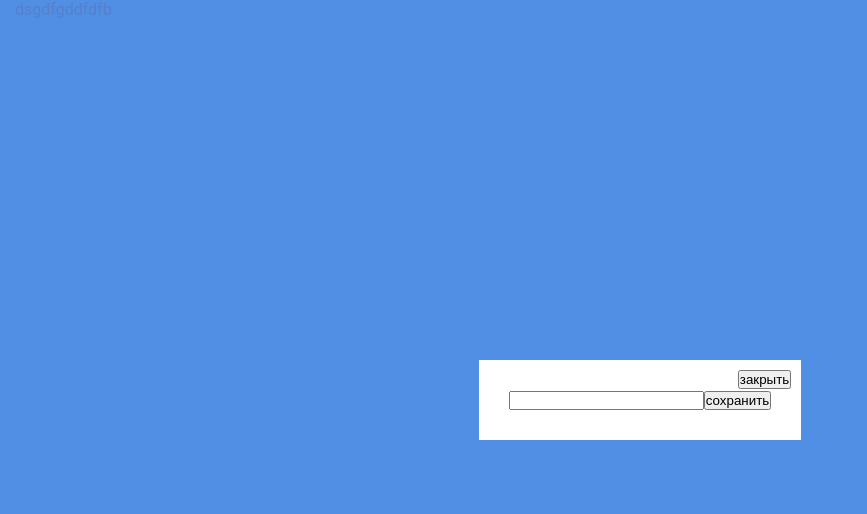
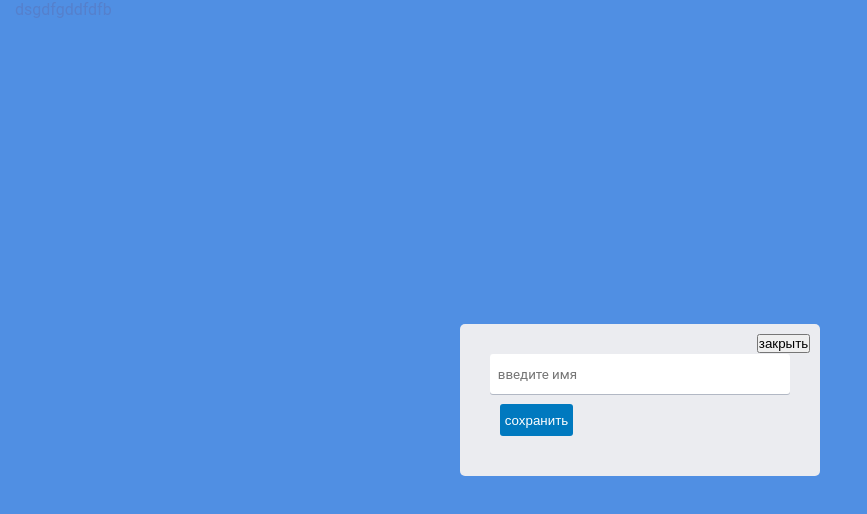
Before and after one commit to Pavel-Sol/trello, a React (Create React App) app: page / in a window 1280 px wide. Shown: the top 514 px of the page, without its empty margins (0-867 px from the left). Built offline with nearby package versions, Linux system fonts and the light colour scheme.

Commit message:
feature/Button_and_Input

```diff
--- /dev/null
+++ b/src/UIcomponents/Button/Button.tsx
@@ -0,0 +1,12 @@
+import React from 'react';
+import { ButtonStyled } from './style';
+
+type ButtonPropsType = {
+  onClick: () => void;
+  text: string;
+  fullWidth?: boolean;
+};
+
+export const Button: React.FC<ButtonPropsType> = ({ onClick, text }: ButtonPropsType) => {
+  return <ButtonStyled onClick={onClick}>{text}</ButtonStyled>;
+};
--- /dev/null
+++ b/src/UIcomponents/Button/ButtonOutlined.tsx
@@ -0,0 +1,24 @@
+import React from 'react';
+import { ButtonOutlinedStyled } from './style';
+
+type ButtonOutlinedPropsType = {
+  onClick: () => void;
+  text: string;
+  fullWidth?: boolean;
+  m?: string;
+};
+
+const ButtonOutlined: React.FC<ButtonOutlinedPropsType> = ({
+  onClick,
+  text,
+  fullWidth,
+  m,
+}: ButtonOutlinedPropsType) => {
+  return (
+    <ButtonOutlinedStyled onClick={onClick} fullWidth={fullWidth} m={m}>
+      {text}
+    </ButtonOutlinedStyled>
+  );
+};
+
+export default ButtonOutlined;
--- /dev/null
+++ b/src/UIcomponents/Button/index.ts
@@ -0,0 +1,2 @@
+export { default as ButtonOutlined } from './ButtonOutlined';
+export { Button } from './Button';
--- /dev/null
+++ b/src/UIcomponents/Button/style.ts
@@ -0,0 +1,35 @@
+import styled from 'styled-components';
+
+export const ButtonOutlinedStyled = styled('button')<{
+  fullWidth?: boolean;
+  m?: string;
+}>`
+  ${(props) => (props.fullWidth ? `width: 100%` : `auto`)};
+  ${(props) => (props.m ? `margin: ${props.m}` : `margin : 0`)};
+  height: 32px;
+  border-radius: 3px;
+  border: none;
+  transition: all 0.3s ease;
+  padding: 0 5px;
+  background-color: rgb(0, 121, 191);
+  color: #fff;
+  &:hover {
+    background-color: rgb(72, 178, 240);
+  }
+`;
+
+export const ButtonStyled = styled('button')<{
+  fullWidth?: boolean;
+}>`
+  ${(props) => (props.fullWidth ? `width: 100%` : `auto`)};
+  height: 32px;
+  border-radius: 3px;
+  border: none;
+  transition: all 0.3s ease;
+  padding: 0 5px;
+  color: #5e6c84;
+
+  &:hover {
+    background-color: rgba(0, 0, 0, 0.2);
+  }
+`;
--- /dev/null
+++ b/src/UIcomponents/Input/Input.tsx
@@ -0,0 +1,30 @@
+import React from 'react';
+import { InputStyled } from './style';
+
+type InputPropsType = {
+  placeholder: string;
+  value: string;
+  fullWidth?: boolean;
+  onChange: (e: React.ChangeEvent<HTMLInputElement>) => void;
+};
+
+const Input: React.FC<InputPropsType> = ({
+  placeholder,
+  value,
+  onChange,
+  fullWidth,
+}: InputPropsType) => {
+  return (
+    <>
+      <InputStyled
+        placeholder={placeholder}
+        type="text"
+        value={value}
+        onChange={onChange}
+        fullWidth={fullWidth}
+      />
+    </>
+  );
+};
+
+export default Input;
--- /dev/null
+++ b/src/UIcomponents/Input/index.ts
@@ -0,0 +1 @@
+export { default as Input } from './Input';
--- /dev/null
+++ b/src/UIcomponents/Input/style.ts
@@ -0,0 +1,10 @@
+import styled from 'styled-components';
+
+export const InputStyled = styled('input')<{ fullWidth?: boolean }>`
+  ${(props) => (props.fullWidth ? `width: 100%` : `width: 250px`)};
+  height: 40px;
+  padding: 0px 8px;
+  border: none;
+  box-shadow: 0 1px 0 #091e4240;
+  border-radius: 3px;
+`;
--- a/src/UIcomponents/Modal/style.ts
+++ b/src/UIcomponents/Modal/style.ts
@@ -13,10 +13,11 @@ export const ModalPopup = styled.div`
 
 export const ModalWrapper = styled.div`
   padding: 30px 30px;
-  background-color: #fff;
+  background-color: #ebecf0;
   min-width: 100px;
   max-width: 500px;
   position: relative;
+  border-radius: 5px;
 `;
 
 export const BtnClose = styled.button`
--- a/src/components/UserSettings/UserSettings.tsx
+++ b/src/components/UserSettings/UserSettings.tsx
@@ -1,10 +1,20 @@
-import React from 'react';
+import React, { useState } from 'react';
+import { ButtonOutlined } from '../../UIcomponents/Button';
+import { Input } from '../../UIcomponents/Input';
 
 const UserSettings = () => {
+  const [userName, setUserName] = useState('');
+  const handleInput = (e: React.ChangeEvent<HTMLInputElement>) => {
+    setUserName(e.target.value);
+  };
+  const saveSettings = () => {
+    console.log('work');
+  };
+
   return (
     <div>
-      <input type="text" />
-      <button>coхранить</button>
+      <Input placeholder="введите имя" value={userName} onChange={handleInput} fullWidth={true} />
+      <ButtonOutlined onClick={saveSettings} text="сохранить" m="10px" />
     </div>
   );
 };
--- a/src/global/globalStyles.ts
+++ b/src/global/globalStyles.ts
@@ -5,7 +5,11 @@ export const GlobalStyle = createGlobalStyle`
     box-sizing: border-box;
     margin: 0;
     padding:0;
-  }
+
+    &:focus,
+    &:active {
+      outline: none;
+   }
 
   body, input {
     color: #172b4d;
--- a/src/help.css
+++ b/src/help.css
@@ -1,3 +1,5 @@
 .test {
   height: 100vh;
+  background-color: rgb(72, 178, 240);
+  transition: all 0.3s ease;
 }
```
